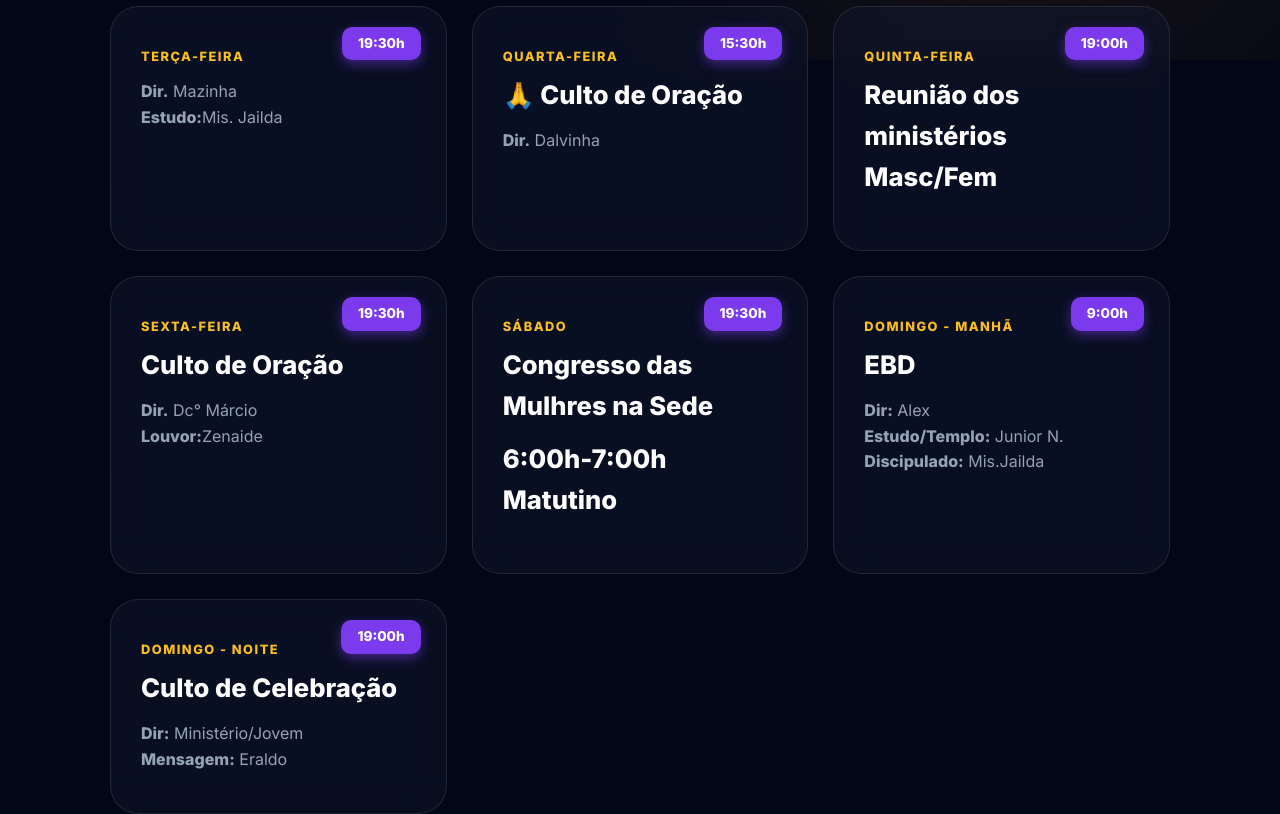
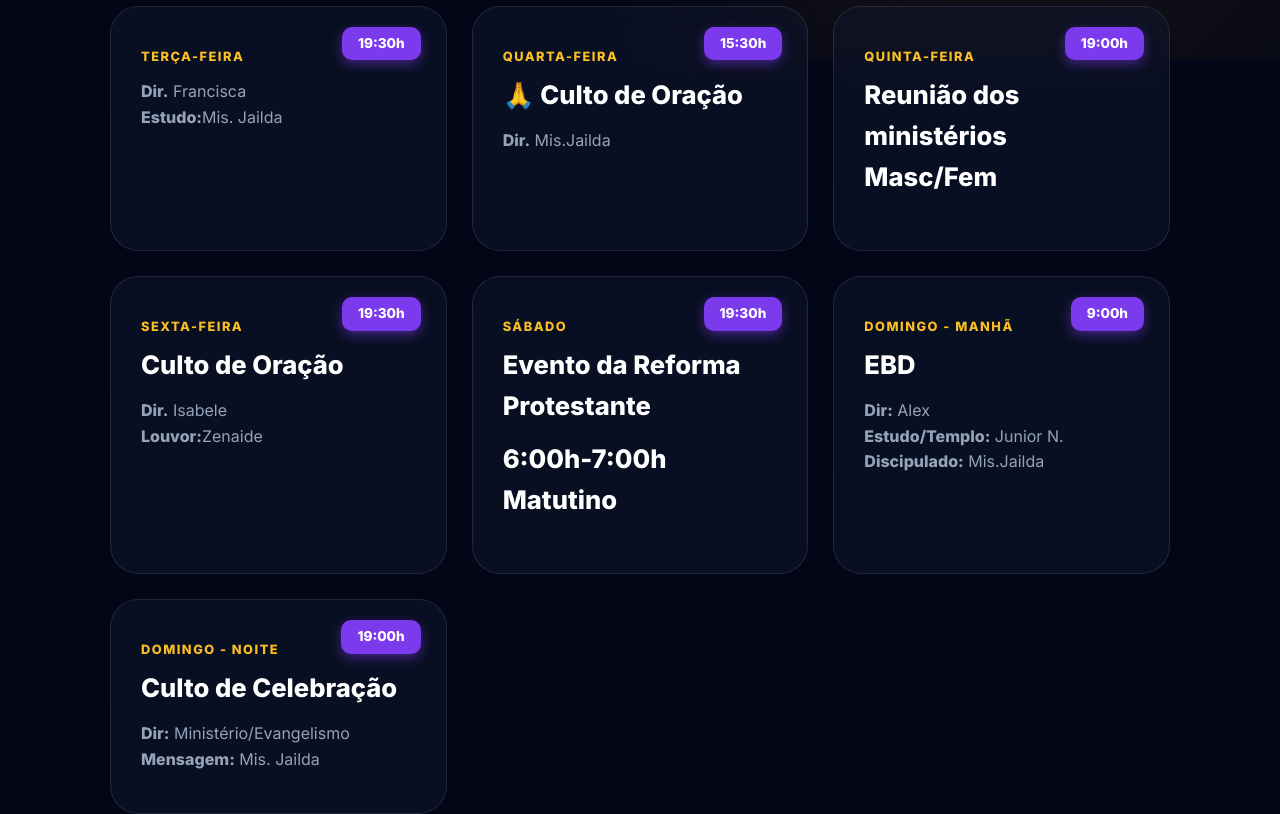
Before and after one commit to EduardoMoraess/agenda_ibm2, a React (Vite) app: page / in a window 1280 px wide. Shown: the part 740-1554 px from the top of the page. Built offline with nearby package versions, Linux system fonts and the light colour scheme.

Commit message:
ajuste pra novembro

```diff
--- a/src/App.jsx
+++ b/src/App.jsx
@@ -7,11 +7,11 @@ import InfoSection from './components/InfoSection';
 function App() {
   // Dados da Agenda
   const agendaData = [
-    { dataDay: "terca", hora: "19:30h", dia: "Terça-feira", estudo:"Mis. Jailda", diretor: "Mazinha" },
-    { dataDay: "quarta", hora: "15:30h", dia: "Quarta-feira", titulo: "🙏 Culto de Oração", diretor: "Dalvinha" },
+    { dataDay: "terca", hora: "19:30h", dia: "Terça-feira", estudo:"Mis. Jailda", diretor: "Francisca" },
+    { dataDay: "quarta", hora: "15:30h", dia: "Quarta-feira", titulo: "🙏 Culto de Oração", diretor: "Mis.Jailda" },
     { dataDay: "quinta", hora: "19:00h", dia: "Quinta-feira", titulo: "Reunião dos ministérios Masc/Fem"},
-    { dataDay: "sexta", hora: "19:30h", dia: "Sexta-feira", titulo: "Culto de Oração", diretor:"Dc° Márcio", louvor: "Zenaide" },
-    { dataDay: "sabado", hora: "19:30h", dia: "Sábado", titulo:"Congresso das Mulhres na Sede", matutino: "6:00h-7:00h  Matutino" },
+    { dataDay: "sexta", hora: "19:30h", dia: "Sexta-feira", titulo: "Culto de Oração", diretor:"Isabele", louvor: "Zenaide" },
+    { dataDay: "sabado", hora: "19:30h", dia: "Sábado", titulo:"Evento da Reforma Protestante", matutino: "6:00h-7:00h  Matutino" },
     {
       dataDay: "domingo", hora: "9:00h", dia: "Domingo - Manhã", titulo: "EBD", featured: true,
       extras: [
@@ -23,8 +23,8 @@ function App() {
     {
       dataDay: "domingo-noite", hora: "19:00h", dia: "Domingo - Noite", titulo: "Culto de Celebração", featured: true,
       extras: [
-        { label: "Dir", valor: " Ministério/Jovem" },
-        { label: "Mensagem", valor: "Eraldo" }
+        { label: "Dir", valor: " Ministério/Evangelismo" },
+        { label: "Mensagem", valor: "Mis. Jailda" }
       ]
     },
   ]
@@ -56,7 +56,7 @@ function App() {
         </div>
         <h1>IBM do Ipsep</h1>
         <p className="subtitle">Agenda Semanal</p>
-        <div className="date-badge">19/10 a 25/10</div>
+        <div className="date-badge">26/10 a 01/10</div>
       </header>
 
       <main className="container">
```
